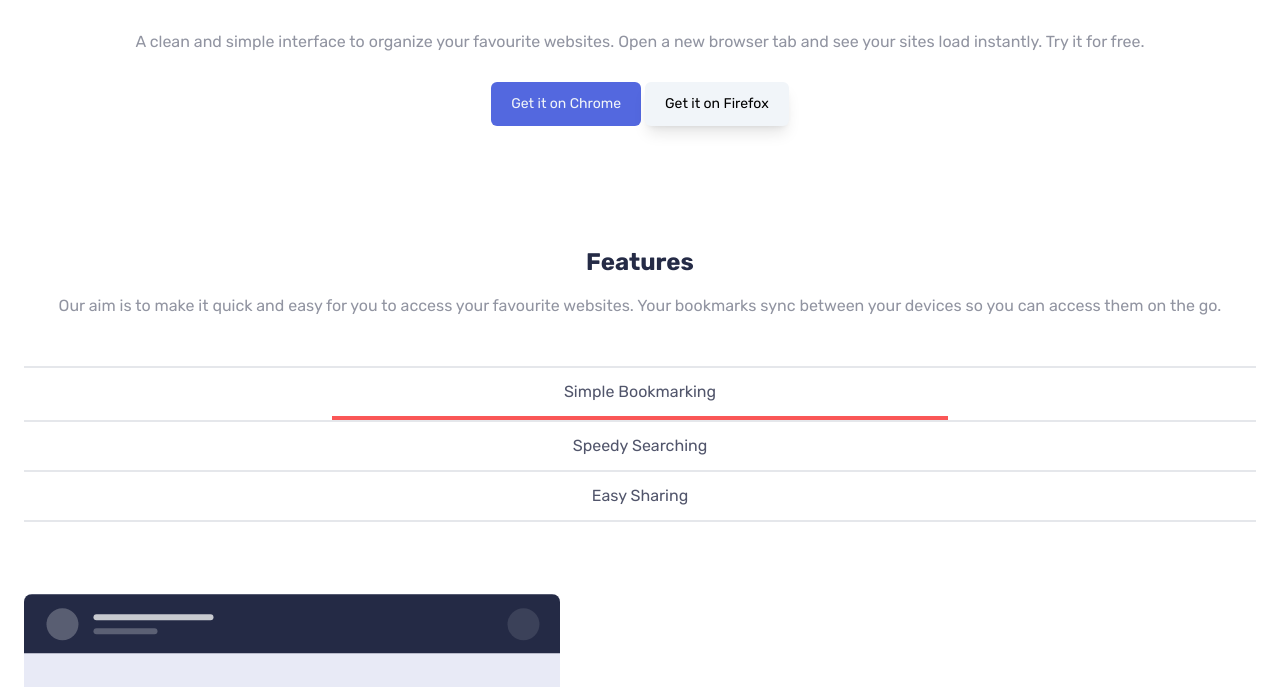
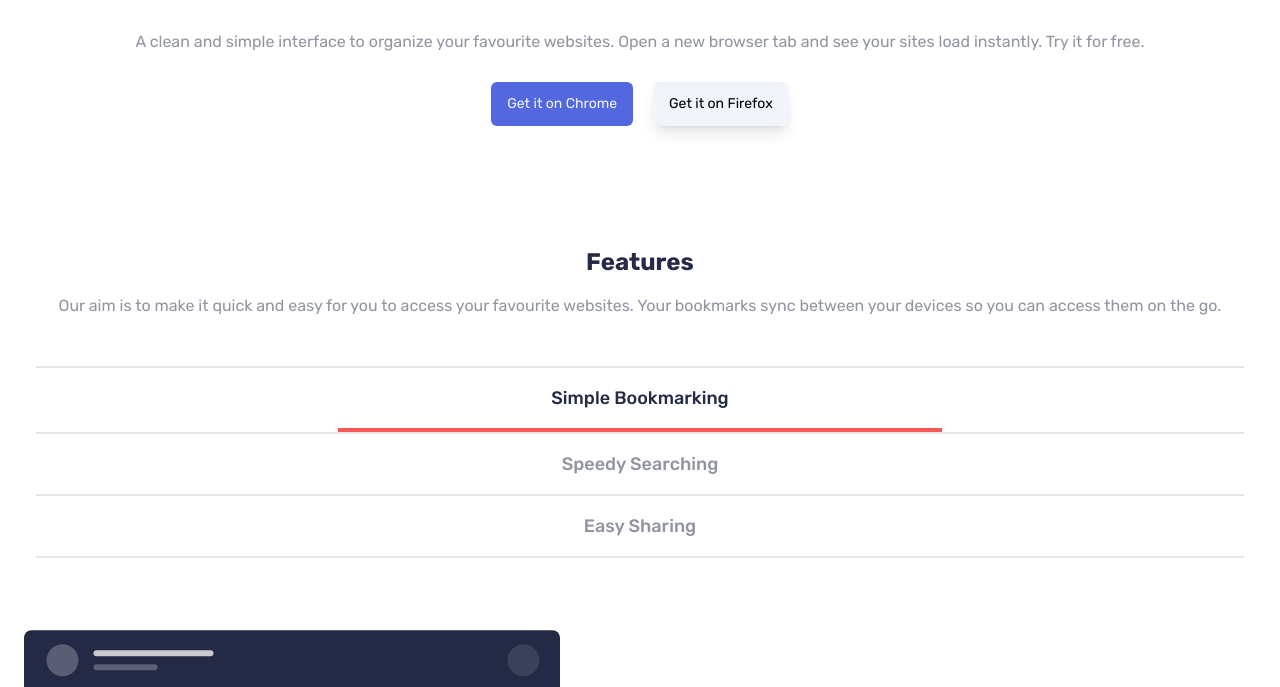
Before and after one commit to atikahnaz/bookmark-landing-page-master, a website: page index.html in a window 1280 px wide. Shown: the part 649-1336 px from the top of the page. Drawn offline with Linux system fonts and the light colour scheme.

Commit message:
add red line for tab

```diff
--- a/index.html
+++ b/index.html
@@ -44,7 +44,7 @@
         </li>
       </div>
     </nav>
-    <header class="text-center px-8 py-10">
+    <header class="text-center px-5 py-10">
       <div class="">
         <img src="images/illustration-hero.svg" alt="" />
       </div>
@@ -53,18 +53,18 @@
       >
         A Simple Bookmark Manager
       </h1>
-      <p class="text-grayish-Blue text-base py-4">
+      <p class="text-grayish-Blue text-base py-4 px-2">
         A clean and simple interface to organize your favourite websites. Open a
         new browser tab and see your sites load instantly. Try it for free.
       </p>
       <div class="pt-3 pb-10">
         <button
-          class="bg-soft-blue font-normal text-slate-100 text-sm px-5 py-3 rounded-md"
+          class="bg-soft-blue font-normal text-slate-100 text-sm px-4 py-3 mr-4 rounded-md"
         >
           Get it on Chrome
         </button>
         <button
-          class="bg-slate-100 shadow-lg font-normal text-sm px-5 py-3 rounded-md"
+          class="bg-slate-100 shadow-lg font-normal text-sm px-4 py-3 rounded-md"
         >
           Get it on Firefox
         </button>
@@ -73,20 +73,24 @@
 
     <main class="text-center px-6 pt-10">
       <h3 class="text-2xl font-bold text-Very-Dark-Blue">Features</h3>
-      <p class="text-grayish-Blue py-4">
+      <p class="text-grayish-Blue py-4 text-base">
         Our aim is to make it quick and easy for you to access your favourite
         websites. Your bookmarks sync between your devices so you can access
         them on the go.
       </p>
 
-      <div class="text-Very-Dark-Blue text-base text-opacity-80 py-8">
+      <div class="font-medium text-lg text-opacity-80 px-3 py-8">
         <div class="border-b-2"></div>
-        <div class="py-3 border-b-4 border-soft-Red w-1/2 m-auto">
-          Simple Bookmarking
+
+        <div class="border-b-2">
+          <div class="py-4 text-Very-Dark-Blue">Simple Bookmarking</div>
+          <div class="border-b-4 w-1/2 m-auto border-soft-Red"></div>
         </div>
+
+        <div class="py-4 text-grayish-Blue">Speedy Searching</div>
         <div class="border-b-2"></div>
-        <div class="py-3 border-b-2">Speedy Searching</div>
-        <div class="py-3 border-b-2">Easy Sharing</div>
+        <div class="py-4 text-grayish-Blue">Easy Sharing</div>
+        <div class="border-b-2"></div>
       </div>
 
       <section id="bookmark" class="py-10">
```
Also changed, not shown: src/output.css.
